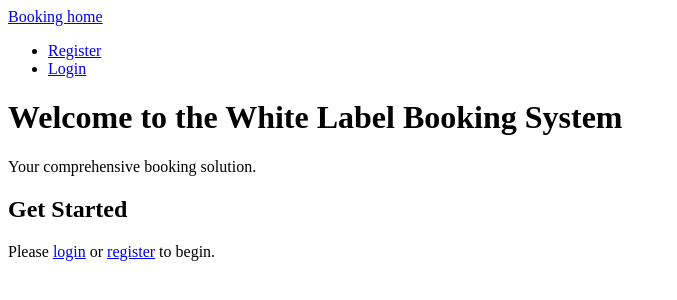
After one commit to SandyWyper/White-Label-Booking-System, a Django app: page / in a window 1280 px wide. The commit adds this page. Shown: the top 300 px of the page, without its empty margins (0-677 px from the left). Run offline with Django 4.2, Linux system fonts and the light colour scheme.

Commit message:
all auth and templates configured

```diff
--- a/templates/base.html
+++ b/templates/base.html
@@ -16,14 +16,11 @@
         <div>
           <div>
             <div>
-              <a href="{{ home_url }}">
+              <a href="{% url 'home' %}">
                 Booking home</a>
             </div>
             <ul>
               {% if user.is_authenticated %}
-                <li>
-                  <a href="{% url 'profiles:profile' username=user.username %}">My Profile</a>
-                </li>
                 <li>
                   <a href="{% url 'account_logout' %}">Logout</a>
                 </li>
--- /dev/null
+++ b/templates/home.html
@@ -0,0 +1,18 @@
+{% extends "base.html" %}
+
+{% block title %}Welcome to White Label Booking System{% endblock %}
+
+{% block content %}
+<div class="container">
+    <h1>Welcome to the White Label Booking System</h1>
+    <p>Your comprehensive booking solution.</p>
+
+    {% if user.is_authenticated %}
+        <h2>Welcome back, {{ user.username }}!</h2>
+        <p>You are logged in and ready to start booking.</p>
+    {% else %}
+        <h2>Get Started</h2>
+        <p>Please <a href="{% url 'account_login' %}">login</a> or <a href="{% url 'account_signup' %}">register</a> to begin.</p>
+    {% endif %}
+</div>
+{% endblock %}
--- a/white_label_booking/urls.py
+++ b/white_label_booking/urls.py
@@ -17,11 +17,10 @@ Including another URLconf
 
 from django.contrib import admin
 from django.urls import path, include
-
+from . import views
 
 urlpatterns = [
     path('admin/', admin.site.urls),
     path('accounts/', include('allauth.urls')),
-    path('login/', include('login.urls')),  # URLs from the login app
-    path('', include('login.urls')),
+    path('', views.home, name='home'),
 ]
--- /dev/null
+++ b/white_label_booking/views.py
@@ -0,0 +1,5 @@
+from django.shortcuts import render
+
+def home(request):
+    """Home page view"""
+    return render(request, 'home.html')
```
